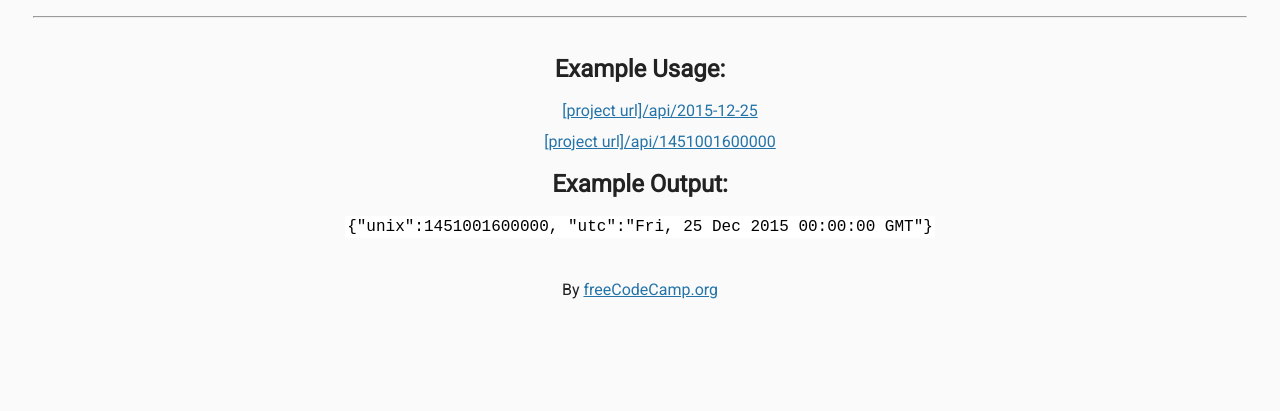
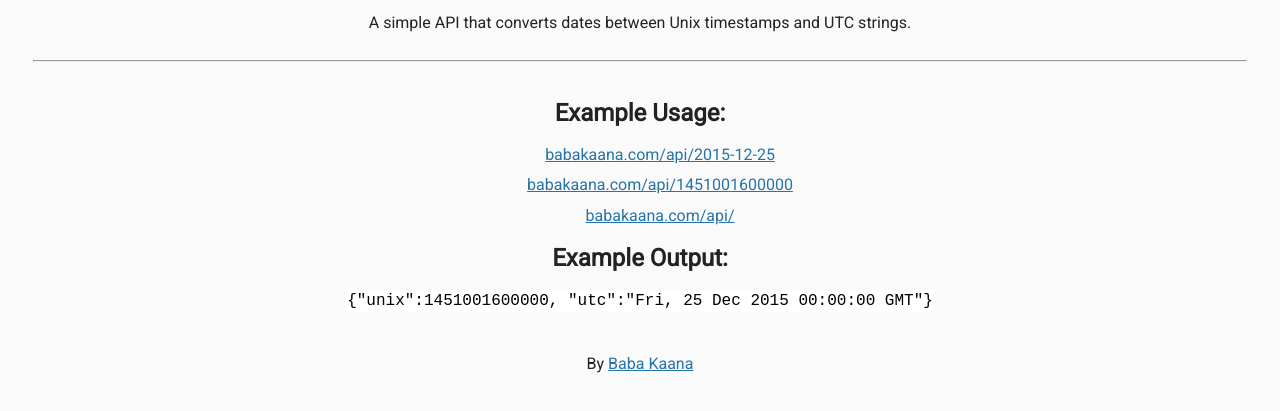
Before and after one commit to BabaKaana/timestamp-microservice, a website: page views/index.html in a window 1280 px wide. Shown: the part 53-464 px from the top of the page. Drawn offline with Linux system fonts and the light colour scheme; files that its build step writes are made by us from their sources.

Commit message:
Update HTML

```diff
--- a/views/index.html
+++ b/views/index.html
@@ -2,20 +2,21 @@
 
 <html>
    <head>
-      <title>Timestamp Microservice | freeCodeCamp.org</title>
-      <link rel="shortcut icon" href="https://cdn.freecodecamp.org/universal/favicons/favicon-32x32.png" type="image/x-icon"/>
+      <title>Timestamp Microservice</title>
       <link href="https://fonts.googleapis.com/css?family=Roboto" rel="stylesheet" type="text/css">
       <link href="style.css" rel="stylesheet" type="text/css">
    </head>
 
    <body>
     <h1>Timestamp Microservice</h1>
+    <p>A simple API that converts dates between Unix timestamps and UTC strings.</p>
     <hr />
     <div class="container">
       <h2>Example Usage:</h2>
       <ul>
-        <li><a href="api/2015-12-25">[project url]/api/2015-12-25</a></li>
-        <li><a href="api/1451001600000">[project url]/api/1451001600000</a></li>
+        <li><a href="api/2015-12-25">babakaana.com/api/2015-12-25</a></li>
+        <li><a href="api/1451001600000">babakaana.com/api/1451001600000</a></li>
+        <li><a href="api/">babakaana.com/api/</a></li>
       </ul>
 
       <h2>Example Output:</h2>
@@ -25,7 +26,7 @@
     </div>
     <div class="footer">
       <p>
-        By <a href="https://www.freecodecamp.org/">freeCodeCamp.org</a>
+        By <a href="https://github.com/BabaKaana/"> Baba Kaana</a>
       </p>
     </div>
   </body>
```
